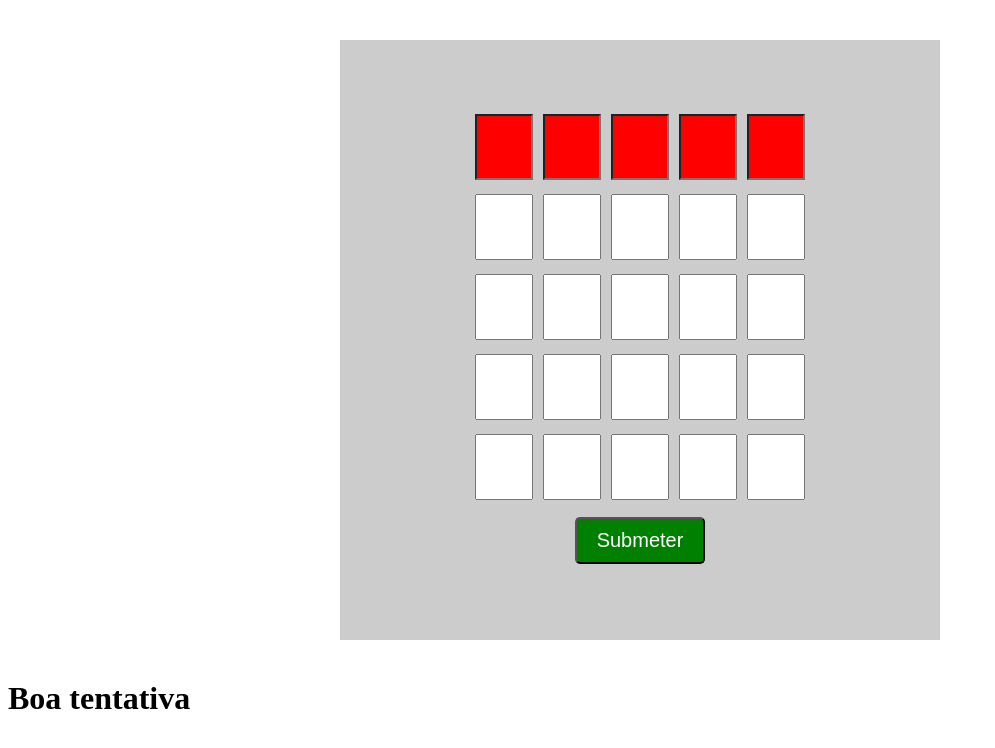
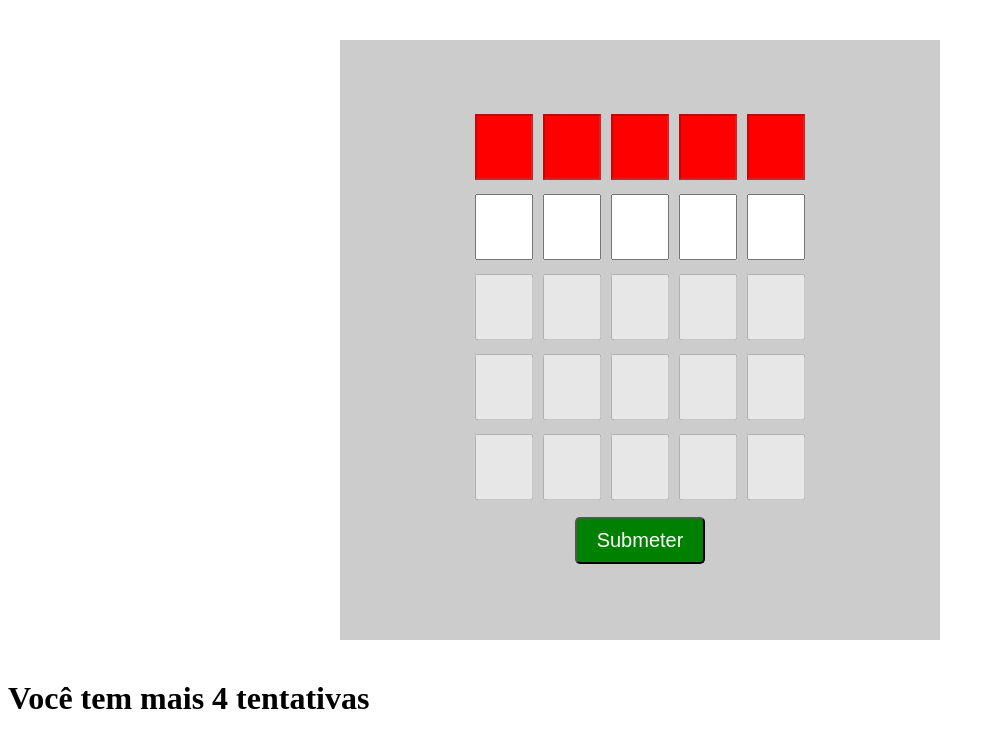
Before and after one commit to DarlanMendes/letreco, a plain HTML site: page index.html in a window 1280 px wide. Both pictures are taken after a click on the button "Submeter". Shown: the whole page, without its empty margins (0-995 px from the left). Drawn offline with Linux system fonts and the light colour scheme.

Commit message:
Criação da função para ativar e desativar inputs de letras

```diff
--- a/index.html
+++ b/index.html
@@ -18,32 +18,32 @@
             <input type="text" class="inputLetra" maxlength="1" id="15">
         </div>
         <div class="linhas">
-            <input type="text" class="inputLetra" maxlength="1" id="21">
-            <input type="text" class="inputLetra" maxlength="1" id="22">
-            <input type="text" class="inputLetra" maxlength="1" id="23">
-            <input type="text" class="inputLetra" maxlength="1" id="24">
-            <input type="text" class="inputLetra" maxlength="1" id="25">
+            <input type="text" class="inputLetra" disabled maxlength="1" id="21">
+            <input type="text" class="inputLetra" disabled maxlength="1" id="22">
+            <input type="text" class="inputLetra" disabled maxlength="1" id="23">
+            <input type="text" class="inputLetra" disabled maxlength="1" id="24">
+            <input type="text" class="inputLetra" disabled maxlength="1" id="25">
         </div>
         <div class="linhas">
-            <input type="text" class="inputLetra" maxlength="1" id="31">
-            <input type="text" class="inputLetra" maxlength="1" id="32">
-            <input type="text" class="inputLetra" maxlength="1" id="33">
-            <input type="text" class="inputLetra" maxlength="1" id="34">
-            <input type="text" class="inputLetra" maxlength="1" id="35">
+            <input type="text" class="inputLetra" disabled maxlength="1" id="31">
+            <input type="text" class="inputLetra" disabled maxlength="1" id="32">
+            <input type="text" class="inputLetra" disabled maxlength="1" id="33">
+            <input type="text" class="inputLetra" disabled maxlength="1" id="34">
+            <input type="text" class="inputLetra" disabled maxlength="1" id="35">
         </div >
         <div class="linhas">
-            <input type="text" class="inputLetra" maxlength="1" id="41">
-            <input type="text" class="inputLetra" maxlength="1" id="42">
-            <input type="text" class="inputLetra" maxlength="1" id="43">
-            <input type="text" class="inputLetra" maxlength="1" id="44">
-            <input type="text" class="inputLetra" maxlength="1" id="45">
+            <input type="text" class="inputLetra" disabled maxlength="1" id="41">
+            <input type="text" class="inputLetra" disabled maxlength="1" id="42">
+            <input type="text" class="inputLetra" disabled maxlength="1" id="43">
+            <input type="text" class="inputLetra" disabled maxlength="1" id="44">
+            <input type="text" class="inputLetra" disabled maxlength="1" id="45">
         </div>
         <div class="linhas">
-            <input type="text" class="inputLetra" maxlength="1" id="51">
-            <input type="text" class="inputLetra" maxlength="1" id="52">
-            <input type="text" class="inputLetra" maxlength="1" id="53">
-            <input type="text" class="inputLetra" maxlength="1" id="54">
-            <input type="text" class="inputLetra" maxlength="1" id="55">
+            <input type="text" class="inputLetra" disabled maxlength="1" id="51">
+            <input type="text" class="inputLetra" disabled maxlength="1" id="52">
+            <input type="text" class="inputLetra" disabled maxlength="1" id="53">
+            <input type="text" class="inputLetra" disabled maxlength="1" id="54">
+            <input type="text" class="inputLetra" disabled maxlength="1" id="55">
         </div>
         <button id="botaoSubmeter" onclick="submmit()">Submeter</button>
     </main>
--- a/script/script.js
+++ b/script/script.js
@@ -1,35 +1,69 @@
-let linhaSelecionada='1';
+let linhaSelecionada = 1;
 let palavraDoDia = "sorte";
-let letras=[]
+let letras = [];
+let letrasA = [];
+let letrasP = [];
+let palavraDigitada;
+const submmit = () => {
+    letras[0] = document.getElementById(`${linhaSelecionada}` + "1").value.toLowerCase();
+    letras[1] = document.getElementById(`${linhaSelecionada}` + "2").value.toLowerCase();
+    letras[2] = document.getElementById(`${linhaSelecionada}` + "3").value.toLowerCase();
+    letras[3] = document.getElementById(`${linhaSelecionada}` + "4").value.toLowerCase();
+    letras[4] = document.getElementById(`${linhaSelecionada}` + "5").value.toLowerCase();
 
-const submmit=()=>{
-     letras[0] =document.getElementById(`${linhaSelecionada}`+"1").value.toLowerCase();
-     letras[1] =document.getElementById(`${linhaSelecionada}`+"2").value.toLowerCase();
-     letras[2] =document.getElementById(`${linhaSelecionada}`+"3").value.toLowerCase();
-     letras[3] =document.getElementById(`${linhaSelecionada}`+"4").value.toLowerCase();
-     letras[4] =document.getElementById(`${linhaSelecionada}`+"5").value.toLowerCase();
-     console.log(letras)
-     for (i=0; i<letras.length; i++){
-        for(j=0;j<palavraDoDia.length;j++){
-            if(letras[i]===palavraDoDia[j]){
-                document.getElementById(`${linhaSelecionada }`+`${i+1}`).style.backgroundColor="yellow"
-                document.getElementById(`${linhaSelecionada }`+`${i+1}`).style.color="black"
-            }else{
-                document.getElementById(`${linhaSelecionada }`+`${i+1}`).style.backgroundColor="red"
-                document.getElementById(`${linhaSelecionada }`+`${i+1}`).style.color="white"
+
+    for (i = 0; i < letras.length; i++) {
+        document.getElementById(`${linhaSelecionada}` + `${i + 1}`).style.backgroundColor = "red"
+        document.getElementById(`${linhaSelecionada}` + `${i + 1}`).style.color = "white"
+        for (j = 0; j < palavraDoDia.length; j++) {
+
+            if (letras[i] === palavraDoDia[j]) {
+                document.getElementById(`${linhaSelecionada}` + `${i + 1}`).style.backgroundColor = "yellow"
+                document.getElementById(`${linhaSelecionada}` + `${i + 1}`).style.color = "black"
             }
-            if(letras[i]===palavraDoDia[i]){
-                document.getElementById(`${linhaSelecionada }`+`${i+1}`).style.backgroundColor="green"
-                document.getElementById(`${linhaSelecionada }`+`${i+1}`).style.color="white"
+
+            if (letras[i] === palavraDoDia[i]) {
+                document.getElementById(`${linhaSelecionada}` + `${i + 1}`).style.backgroundColor = "green"
+                document.getElementById(`${linhaSelecionada}` + `${i + 1}`).style.color = "white"
             }
+
+
         }
-        let palavraDigitada= letras.join("");
-        if(palavraDigitada===palavraDoDia){
-            document.getElementById("resultado").innerHTML="<h1>Você acertou!! A palavra do dia é :"+`${palavraDoDia}`+"<h1>";
-        }else{
-            document.getElementById("resultado").innerHTML="<h1>Boa tentativa<h1>";
+        palavraDigitada = letras.join("");
+
+
+    }
+    if (palavraDigitada === palavraDoDia) {
+        document.getElementById("resultado").innerHTML = "<h1>Você acertou!! A palavra do dia é :" + `${palavraDoDia}` + "<h1>";
+
+    } else {
+        if (linhaSelecionada < 5) {
+            ++linhaSelecionada
+            document.getElementById("resultado").innerHTML = "<h1> Você tem mais " + `${6 - linhaSelecionada}` + " tentativas<h1>";
+            ativarProximaLinha()
+        } else {
+            document.getElementById("resultado").innerHTML = "<h1>Boa tentativa<h1>";
         }
 
-     }
+    }
+}
+const ativarProximaLinha = () => {
+    //seleciona linha submetida
+    letrasA[1] = document.getElementById(`${linhaSelecionada - 1}` + "1")
+    letrasA[2] = document.getElementById(`${linhaSelecionada - 1}` + "2")
+    letrasA[3] = document.getElementById(`${linhaSelecionada - 1}` + "3")
+    letrasA[4] = document.getElementById(`${linhaSelecionada - 1}` + "4")
+    letrasA[5] = document.getElementById(`${linhaSelecionada - 1}` + "5")
+    //seleciona proxima linha
+    letrasP[1] = document.getElementById(`${linhaSelecionada}` + "1")
+    letrasP[2] = document.getElementById(`${linhaSelecionada}` + "2")
+    letrasP[3] = document.getElementById(`${linhaSelecionada}` + "3")
+    letrasP[4] = document.getElementById(`${linhaSelecionada}` + "4")
+    letrasP[5] = document.getElementById(`${linhaSelecionada}` + "5")
 
+    for (let i = 1; i <= 5; i++) {
+        //desabilita linhas submetidas e ativa proxima
+        letrasA[i].disabled = true;
+        letrasP[i].disabled = false;
+    }
 }
```
